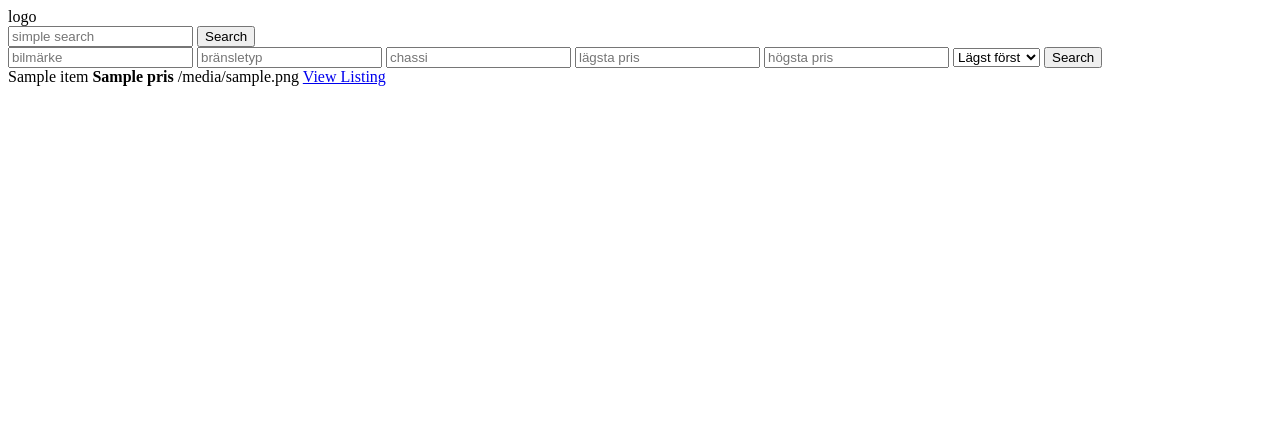
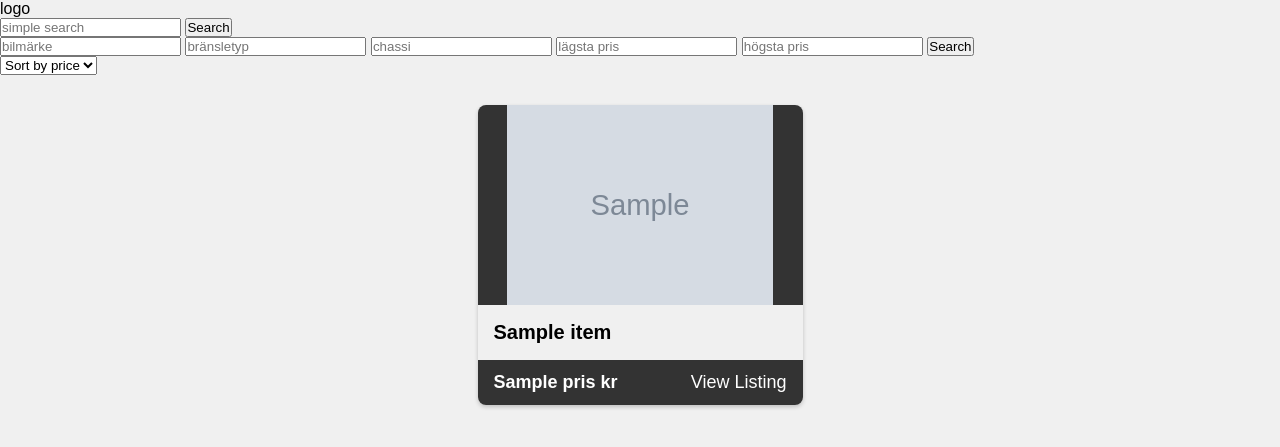
Before and after one commit to isak0016/biljakt, a Flask app: template templates/scraper.html in a window 1280 px wide. Shown: the top 447 px of the page. Run offline with Flask 3, Linux system fonts and the light colour scheme; the template is opened without the code that fills it: most values are stand-ins (such as "Sample title", 1, 10 or a date in 2020); grey boxes marked "Sample" are stand-in pictures.

Commit message:
css started, fixed some card_list clearing issues when making consecutive searches

```diff
--- a/blocketscraper.py
+++ b/blocketscraper.py
@@ -2,6 +2,7 @@ from blocket_api import BlocketAPI, Region
 api = BlocketAPI("356c0349b77b33f46479ed2cf0145bd838692942")
 card_list = []
 def blocket_scrape_advanced(make_search, fuel_search, chassi_search, price_low, price_high):
+    card_list.clear()
     search_result = api.motor_search(
             make=[make_search],
             fuel=[fuel_search],
@@ -32,6 +33,7 @@ def blocket_scrape_advanced(make_search, fuel_search, chassi_search, price_low,
     return card_list
 
 def blocket_scrape_simple(s_search):
+    card_list.clear()
     search_results = api.custom_search(s_search)
 
     for x in search_results['data']:
--- a/kvdscraper.py
+++ b/kvdscraper.py
@@ -25,6 +25,7 @@ def scroll_to_load_all_cards(driver, pause_time=1, step=300, max_scrolls=200):
         if total_scrolled >= new_height:
             break
 def kvd_scrape_simple(brand):
+    card_list.clear()
     options = Options()
     options.add_argument("--headless=new")
     driver = webdriver.Chrome(options=options)
@@ -50,8 +51,6 @@ def kvd_scrape_simple(brand):
 
 
     soup = BeautifulSoup(driver.page_source, "html.parser")
-
-    card_list = []
 
     cards = soup.find_all("a", {"data-testid": "product-card"})
 
@@ -82,6 +81,7 @@ def kvd_scrape_simple(brand):
     return card_list
 
 def kvd_scrape_advanced(make_search, fuel_search, price_low, price_high):
+    card_list.clear()
     options = Options()
     options.add_argument("--headless=new")
     driver = webdriver.Chrome(options=options)
--- a/main.py
+++ b/main.py
@@ -1,12 +1,37 @@
 from traderascraper import tradera_scrape
 from blocketscraper import blocket_scrape_advanced, blocket_scrape_simple
 from kvdscraper import kvd_scrape_simple, kvd_scrape_advanced
+import re
 
 from flask import Flask, jsonify, render_template, request
 
 app = Flask(__name__)
 
 card_list = []
+
+def add_unique_results(results):
+    for result in results:
+        if not any(card['link'] == result['link'] for card in card_list):
+            card_list.append(result)
+
+def clean_price_to_int(price):
+    price = str(price)
+    cleaned = re.sub(r"[^\d]", "", price)
+    return int(cleaned) if cleaned else 0
+
+@app.route("/scraper/sort", methods=["GET", "POST"])
+def card_list_sorter():
+
+    for card in card_list:
+        card["pris"] = clean_price_to_int(card["pris"])
+
+    if request.form.get("sort_order") == 'asc':
+        card_list.sort(key=lambda x: x["pris"])
+    elif request.form.get("sort_order") == 'desc':
+        card_list.sort(key=lambda x: x["pris"], reverse=True)
+
+    return render_template("scraper.html", card_list = card_list)
+
 @app.route("/scraper", methods=["GET", "POST"])
 def advanced_search():
     card_list.clear()
@@ -29,9 +54,9 @@ def advanced_search():
         blocket_results = blocket_scrape_advanced(make_search, fuel_search, chassi_search, price_low, price_high)
         tradera_results = tradera_scrape(make_search)
         kvd_results = kvd_scrape_advanced(make_search, fuel_search, price_low, price_high)
-        card_list.extend(blocket_results)
-        card_list.extend(tradera_results)
-        card_list.extend(kvd_results)
+        add_unique_results(blocket_results)
+        add_unique_results(tradera_results)
+        add_unique_results(kvd_results)
 
     return render_template("scraper.html", title="scraper", card_list = card_list)
 
@@ -45,9 +70,9 @@ def simple_search():
         blocket_results = blocket_scrape_simple(s_search)
         tradera_results = tradera_scrape(s_search)
         kvd_results = kvd_scrape_simple(s_search)
-        card_list.extend(blocket_results)
-        card_list.extend(tradera_results)
-        card_list.extend(kvd_results)
+        add_unique_results(blocket_results)
+        add_unique_results(tradera_results)
+        add_unique_results(kvd_results)
 
     return render_template("scraper.html", title="scraper", card_list = card_list)
 
--- a/static/scrapestyle.css
+++ b/static/scrapestyle.css
@@ -1,41 +1,70 @@
-/* Dropdown Button */
-.dropbtn {
-    background-color: #04AA6D;
-    color: white;
-    padding: 16px;
-    font-size: 16px;
-    border: none;
-  }
+*{
+  margin:0px;
+  padding:0px;
+  box-sizing: border-box;
+  font-family: sans-serif;
+}
+body{
+  background-color: #f0f0f0;
+}
 
-  /* The container <div> - needed to position the dropdown content */
-  .dropdown {
-    position: relative;
-    display: inline-block;
-  }
+.card-container{
+  display: flex;
+  justify-content: center;
+  flex-wrap: wrap;
+  margin-top: 10px;
+}
 
-  /* Dropdown Content (Hidden by Default) */
-  .dropdown-content {
-    display: none;
-    position: absolute;
-    background-color: #f1f1f1;
-    min-width: 160px;
-    box-shadow: 0px 8px 16px 0px rgba(0,0,0,0.2);
-    z-index: 1;
-  }
+.card {
+  width: 325px;
+  background-color: #f0f0f0;
+  border-radius: 8px;
+  overflow: hidden;
+  box-shadow: 0px 2px 4px rgba(0,0,0,0.2);
+  margin: 20px;
+  display: flex;
+  flex-direction: column;
+  justify-content: space-between;
+}
 
-  /* Links inside the dropdown */
-  .dropdown-content a {
-    color: black;
-    padding: 12px 16px;
-    text-decoration: none;
-    display: block;
-  }
+.img-container{
+  max-height: 200px;
+  border-width: 5px;
+  background-color: #333;
+}
 
-  /* Change color of dropdown links on hover */
-  .dropdown-content a:hover {background-color: #ddd;}
+.img-container img{
+  width: 325px;
+  height: 200px;
+  object-fit: contain;
+}
 
-  /* Show the dropdown menu on hover */
-  .dropdown:hover .dropdown-content {display: block;}
+.text-container{
+  padding: 16px;
+}
 
-  /* Change the background color of the dropdown button when the dropdown content is shown */
-  .dropdown:hover .dropbtn {background-color: #3e8e41;}
+.text-container h3{
+  /*title text*/
+  font-size: 20px;
+  margin-top: 0px;
+}
+
+.info-footer {
+  display: flex;
+  justify-content: space-between;
+  align-items: center;
+  background-color: #333;
+  color: #fff;
+  padding: 12px 16px;
+}
+
+.info-footer b,
+.info-footer a {
+  color: #fff;
+  font-size: 18px;
+  text-decoration: none;
+}
+
+.info-footer a:hover {
+  text-decoration: underline;
+}
--- a/templates/scraper.html
+++ b/templates/scraper.html
@@ -5,7 +5,7 @@
 </head>
 <body>
 
-    <div id="logo">
+    <div class="logo">
         <a>logo</a>
     </div>
         <form action="/scraper/simple-search" method="POST">
@@ -17,23 +17,30 @@
             <input type="text" placeholder="bränsletyp" name="fuel"></input>
             <input type="text" placeholder="chassi" name="chassi"></input>
             <input type="text" placeholder="lägsta pris" name="price_low"></input>
-            <input type="text" placeholder="högsta pris" name="price_high"></input> <!-- put in double sided slider for price-->
-            <select name="sort_order">
-                <option value="asc">Lägst först</option>
-                <option value="desc">Högst först</option>
-            </select>
+            <input type="text" placeholder="högsta pris" name="price_high"></input> <!-- put in double sclassed slclasser for price-->
             <button type="submit">Search</button>
         </form>
-
-    <div id="list">
+        <form action="/scraper/sort" method="POST">
+            <select name="sort_order" onchange="this.form.submit()">
+                <option value="" disabled selected>Sort by price</option>
+                <option value="asc" {% if request.form.get('sort_order') == 'asc' %}selected{% endif %}>Lägst först</option>
+                <option value="desc" {% if request.form.get('sort_order') == 'desc' %}selected{% endif %}>Högst först</option>
+            </select>
+        </form>
+    <div class="card-container">
         {% if card_list %}
             {% for item in card_list %}
-                <div id="card">
-                    {{ item.title }}
-                    <b>{{ item.pris }}</b>
-                    {{ item.img }}
-                    <a href="{{ item.link }}" target="_blank">View Listing</a>
-
+                <div class="card">
+                    <div class="img-container">
+                        <img src="{{ item.img }}"  height="100">
+                    </div>
+                    <div class="text-container">
+                        <h3>{{ item.title }}</h3>
+                    </div>
+                    <div class="info-footer">
+                        <b>{{ item.pris }} kr</b>
+                        <a href="{{ item.link }}" target="_blank">View Listing</a>
+                    </div>
                 </div>
             {% endfor %}
         {% endif%}
--- a/traderascraper.py
+++ b/traderascraper.py
@@ -4,6 +4,7 @@ import requests
 card_list = []
 
 def tradera_scrape(brand):
+    card_list.clear()
 
     tradera_url = "https://www.tradera.com/category/1001?af-car_brand="+brand+"&sortBy=HighestPrice"
 
```
